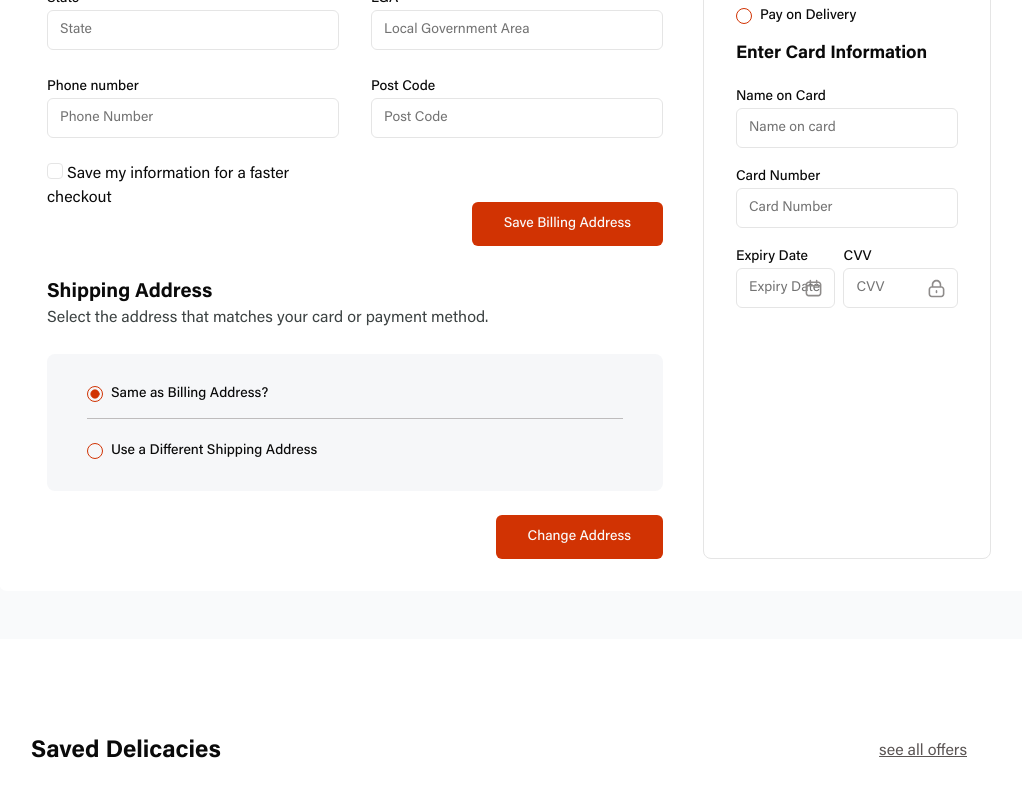
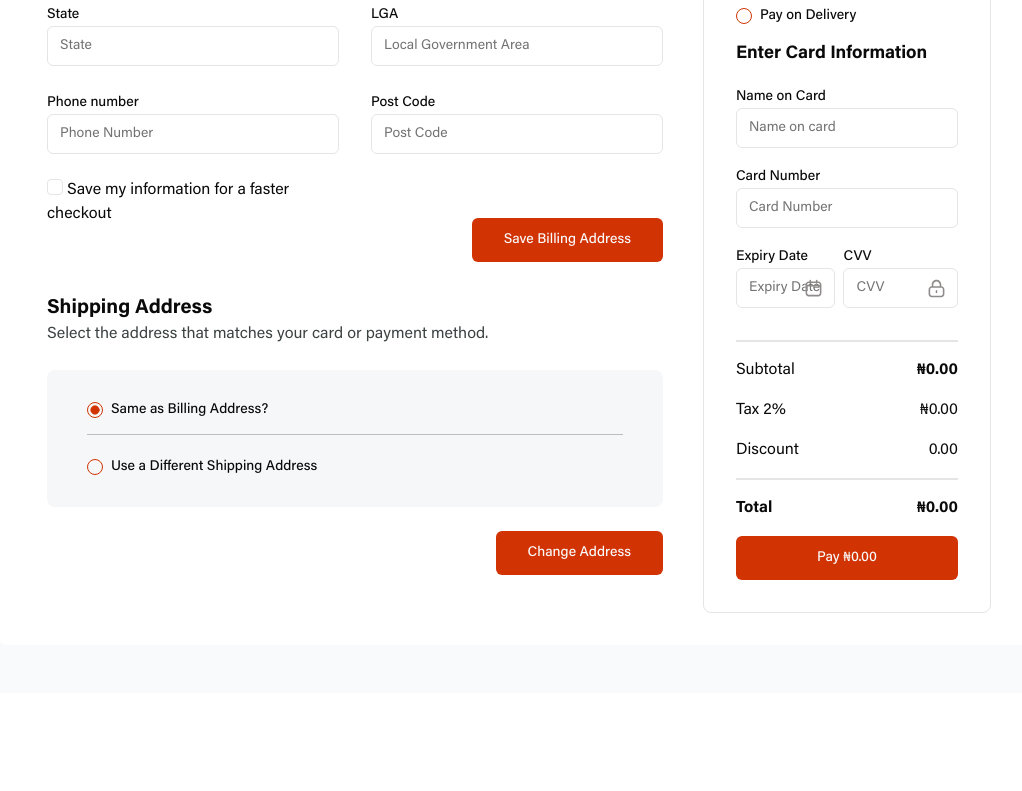
Before and after one commit to it-awonugba/HNG-e-commerce-solution, a Next.js app: page /checkout in a window 1280 px wide. Shown: the part 554-1345 px from the top of the page, without its empty margins (121-1143 px from the left). Built offline with nearby package versions, Linux system fonts and the light colour scheme.

Commit message:
layout for checkout completed

```diff
--- a/app/_components/Cart/Cart.tsx
+++ b/app/_components/Cart/Cart.tsx
@@ -10,12 +10,13 @@ import Link from "next/link";
 import Image from "next/image";
 import { Product } from "@/data/data";
 import { Button } from "@/components/ui/button";
-import { useFormatCurrency } from "@/app/_hook/useFormatCurrency";
+import { useCartComputation } from "@/app/_hook/useCartComputation";
 
 export default function Cart() {
   const [selectedItems, setSelectedItems] = useState<number[]>([]);
   const { cart, removeProductFromCart } = useCart();
-  const { formatCurrency } = useFormatCurrency();
+  const { tax, subTotal, total } = useCartComputation();
+
   const setItemId = (id: number) => {
     setSelectedItems((prev) =>
       prev.includes(id) ? prev.filter((itemId) => itemId !== id) : [...prev, id]
@@ -30,29 +31,6 @@ export default function Cart() {
     }
   };
 
-  const calculateTax = () => {
-    return cart.length > 0
-      ? formatCurrency(
-          (2 / 100) *
-            cart.reduce((total, item) => total + item.price * item.quantity!, 0)
-        )
-      : formatCurrency(0);
-  };
-
-  const calculateSubTotal = () => {
-    return cart.length > 0
-      ? formatCurrency(
-          cart.reduce((total, item) => total + item.price * item.quantity!, 0)
-        )
-      : formatCurrency(0);
-  };
-
-  const calculateFinalTotal = () => {
-    const total =
-      cart.reduce((total, item) => total + item.price * item.quantity!, 0) +
-      calculateTax();
-    return parseInt(total) + parseInt(total) * (2 / 100);
-  };
   const navOptions = {
     first_title: "Home",
     first_address: "/",
@@ -127,11 +105,11 @@ export default function Cart() {
             </div>
             <div className="flex justify-between">
               <h3>Subtotal</h3>
-              <h3>{calculateSubTotal()}</h3>
+              <h3>{subTotal}</h3>
             </div>
             <div className="flex justify-between">
               <h3>Tax 2%</h3>
-              <h3>{calculateTax()}</h3>
+              <h3>{tax}</h3>
             </div>
             <div className="flex justify-between">
               <h3>Delivery</h3>
@@ -139,7 +117,7 @@ export default function Cart() {
             </div>
             <div className="flex justify-between border-t-2 pt-4">
               <h3>Total</h3>
-              <h3>{formatCurrency(calculateFinalTotal())}</h3>
+              <h3>{total}</h3>
             </div>
             <div className="space-y-4">
               <Button className="w-full">
--- a/app/_components/Checkout/BillingForm.tsx
+++ b/app/_components/Checkout/BillingForm.tsx
@@ -6,7 +6,7 @@ import Image from "next/image";
 
 export default function BillingForm() {
   return (
-    <section>
+    <section className="mt-4">
       <h3 className="text-xl font-bold">Billing Details</h3>
       <p className="text-[#3B3533]">
         Enter a billing address for all your purchases and delivery
@@ -51,7 +51,7 @@ export default function BillingForm() {
               placeholder="Phone Number"
             />
           </div>
-          <div>
+          <div className="w-full lg:w-auto">
             <Checkbox className="border-input" /> Save my information for a
             faster checkout
           </div>
--- a/app/_components/Checkout/PaymentSummary.tsx
+++ b/app/_components/Checkout/PaymentSummary.tsx
@@ -1,10 +1,13 @@
+"use client";
 import Image from "next/image";
 import { Button } from "@/components/ui/button";
 import { Input } from "@/components/ui/input";
 import { Label } from "@/components/ui/label";
 import { RadioGroup, RadioGroupItem } from "@/components/ui/radio-group";
+import { useCartComputation } from "@/app/_hook/useCartComputation";
 
 export default function PaymentSummary() {
+  const { tax, subTotal, total } = useCartComputation();
   return (
     <section>
       <h3 className="font-bold text-xl">Payment Information</h3>
@@ -48,6 +51,7 @@ export default function PaymentSummary() {
           </div>
         </RadioGroup>
       </section>
+
       <section className="space-y-4">
         <h3 className="font-bold text-lg">Enter Card Information</h3>
         <div>
@@ -101,6 +105,30 @@ export default function PaymentSummary() {
           </div>
         </section>
       </section>
+
+      <section className="space-y-4">
+        <div className="flex justify-between border-t-2 pt-4 mt-8">
+          <h3>Subtotal</h3>
+          <h3 className="font-bold text-md">{subTotal}</h3>
+        </div>
+        <div className="flex justify-between">
+          <h3>Tax 2%</h3>
+          <h3>{tax}</h3>
+        </div>
+        <div className="flex justify-between">
+          <h3>Discount</h3>
+          <h3>0.00</h3>
+        </div>
+        <div className="flex justify-between border-t-2 pt-4">
+          <h3 className="font-bold text-md">Total</h3>
+          <h3 className="font-bold text-md">{total}</h3>
+        </div>
+        <div>
+          <Button size="lg" className="w-full">
+            Pay {total}
+          </Button>
+        </div>
+      </section>
     </section>
   );
 }
--- a/app/_components/Checkout/ShippingForm.tsx
+++ b/app/_components/Checkout/ShippingForm.tsx
@@ -25,7 +25,9 @@ export default function ShippingForm() {
         </div>
       </RadioGroup>
       <div className="flex justify-end">
-        <Button size="lg">Change Address</Button>
+        <Button size="lg" className="w-full lg:w-auto">
+          Change Address
+        </Button>
       </div>
     </section>
   );
--- /dev/null
+++ b/app/_hook/useCartComputation.ts
@@ -0,0 +1,37 @@
+import { useCart } from "../_context/CartContext";
+import { useFormatCurrency } from "./useFormatCurrency";
+
+export const useCartComputation = () => {
+  const { cart } = useCart();
+  const { formatCurrency } = useFormatCurrency();
+
+  const calculateTax = () => {
+    return cart.length > 0
+      ? formatCurrency(
+          (2 / 100) *
+            cart.reduce((total, item) => total + item.price * item.quantity!, 0)
+        )
+      : formatCurrency(0);
+  };
+
+  const calculateSubTotal = () => {
+    return cart.length > 0
+      ? formatCurrency(
+          cart.reduce((total, item) => total + item.price * item.quantity!, 0)
+        )
+      : formatCurrency(0);
+  };
+
+  const calculateFinalTotal = () => {
+    const total =
+      cart.reduce((total, item) => total + item.price * item.quantity!, 0) +
+      calculateTax();
+    return formatCurrency(parseInt(total) + parseInt(total) * (2 / 100));
+  };
+
+  return {
+    tax: calculateTax(),
+    subTotal: calculateSubTotal(),
+    total: calculateFinalTotal(),
+  };
+};
```
